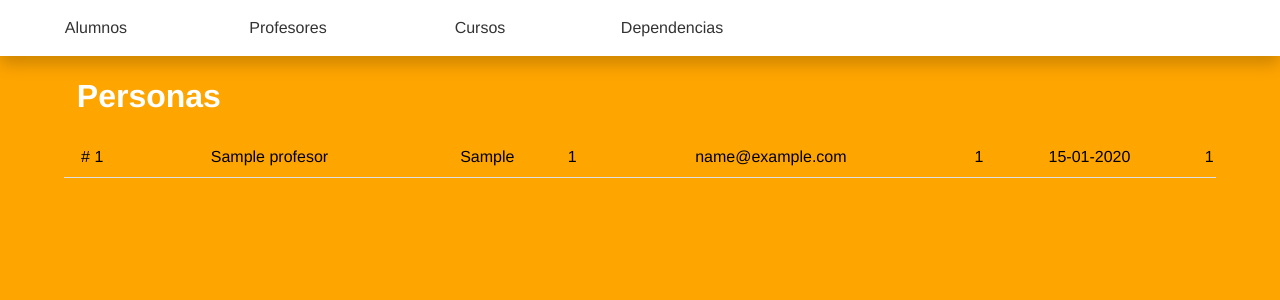
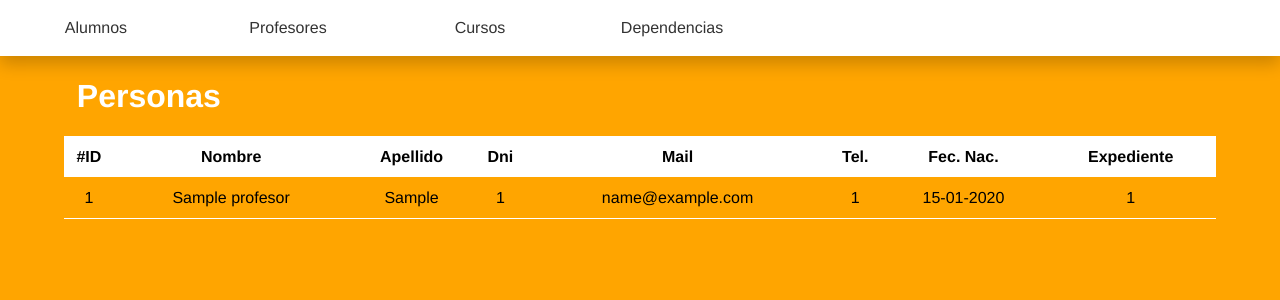
Before and after one commit to GeOnE-357/ProyectoEspacio, a Django app: page /personas/ in a window 1280 px wide. Shown: the part 119-419 px from the top of the page. Run offline with Django 3.2, Linux system fonts and the light colour scheme; tables that the repository leaves empty hold one stand-in row (values such as "Sample post"); parts of the project's set-up code (start-up, migrations or seed data) failed here and were passed over.

Commit message:
Mejoras en la tabla personas, y estilo css.

```diff
--- a/static/css/estilo.css
+++ b/static/css/estilo.css
@@ -308,7 +308,7 @@ table
 th
 	{
 		padding: 1%;
-		background-color: #D3D3D3;
+		background-color: white;
 	}
 
 th:hover
@@ -320,6 +320,12 @@ td
 	{
 		border-bottom: solid;
 		padding: 1%;
-		border-bottom-color: #DFDFDF;
+		border-bottom-color: white;
 		border-bottom-width: 1px;
 	}
+
+td:hover
+	{
+		background:rgba(255,255,255,0.2);
+		border-width: 3px;
+	}
--- a/templates/personas/index.html
+++ b/templates/personas/index.html
@@ -6,12 +6,20 @@
   <h1>Personas</h1>
   <div class="box">
   <table class="table ">
-    <thead>
-    </thead>
+    <tr>
+      <th>#ID</th>
+      <th>Nombre</th>
+      <th>Apellido</th>
+      <th>Dni</th>
+      <th>Mail</th>
+      <th>Tel.</th>
+      <th>Fec. Nac.</th>
+      <th>Expediente</th>
+    </tr>
     <tbody>
     {% for Profesor in persona %}
     <tr>
-      <td># {{ Profesor.id }} </td>
+      <td> {{ Profesor.id }} </td>
       <td> {{ Profesor.nombre }} </td>
       <td> {{ Profesor.apellido }} </td>
       <td> {{ Profesor.dni }} </td>
```
